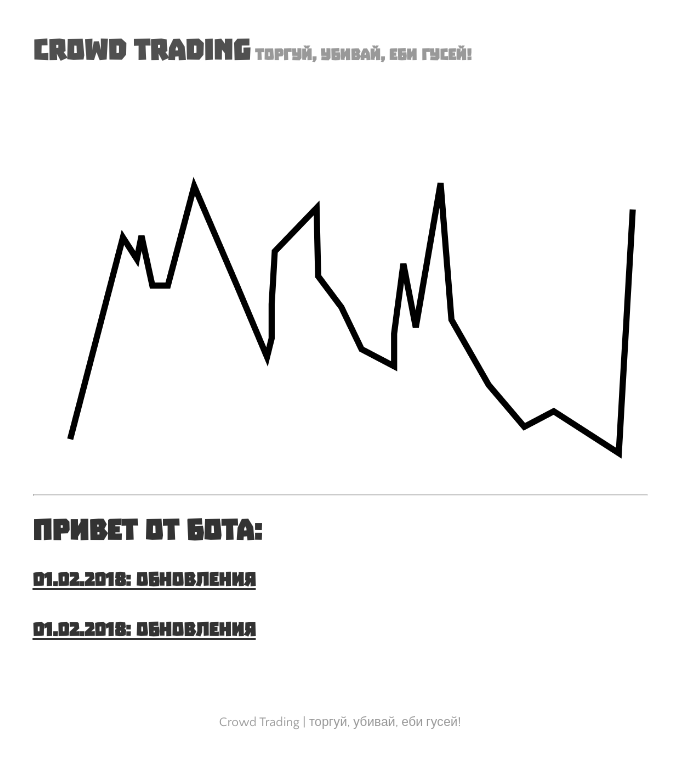
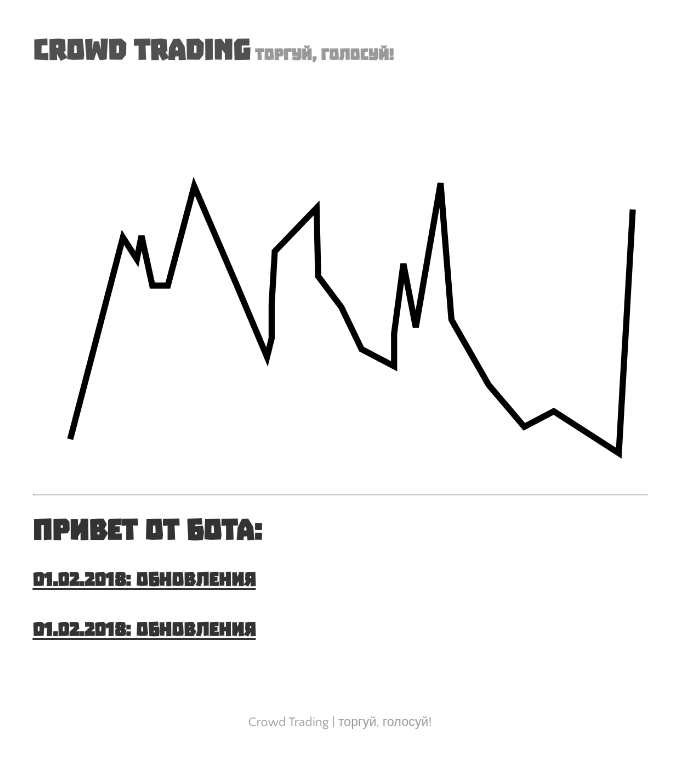
Before and after one commit to CrowdTrading/CrowdTrading.github.io, a Jekyll site: the page built from index.html, in a window 1280 px wide. Shown: the top 769 px of the page, without its empty margins (300-979 px from the left). Built offline with Jekyll 4.4.1, drawn with Linux system fonts in a browser that asks for light colours; nearby versions of some CDN libraries; the list of posts is cut into pages by our own code.

Commit message:
new clogan

```diff
--- a/_config.yml
+++ b/_config.yml
@@ -21,7 +21,7 @@ plugins:             [jekyll-paginate, jekyll-sitemap, jekyll-feed, jekyll-seo-t
 
 # Customise atom feed settings (this is where Jekyll-Feed gets configuration information)
 title:		     'Crowd Trading'
-description:	     'торгуй, убивай, еби гусей!'
+description:	     'торгуй, голосуй!'
 author:              'команда Crowd Trading'
 
 # RSS 2.0 can be used instead of Atom by uncommenting following two lines
```
